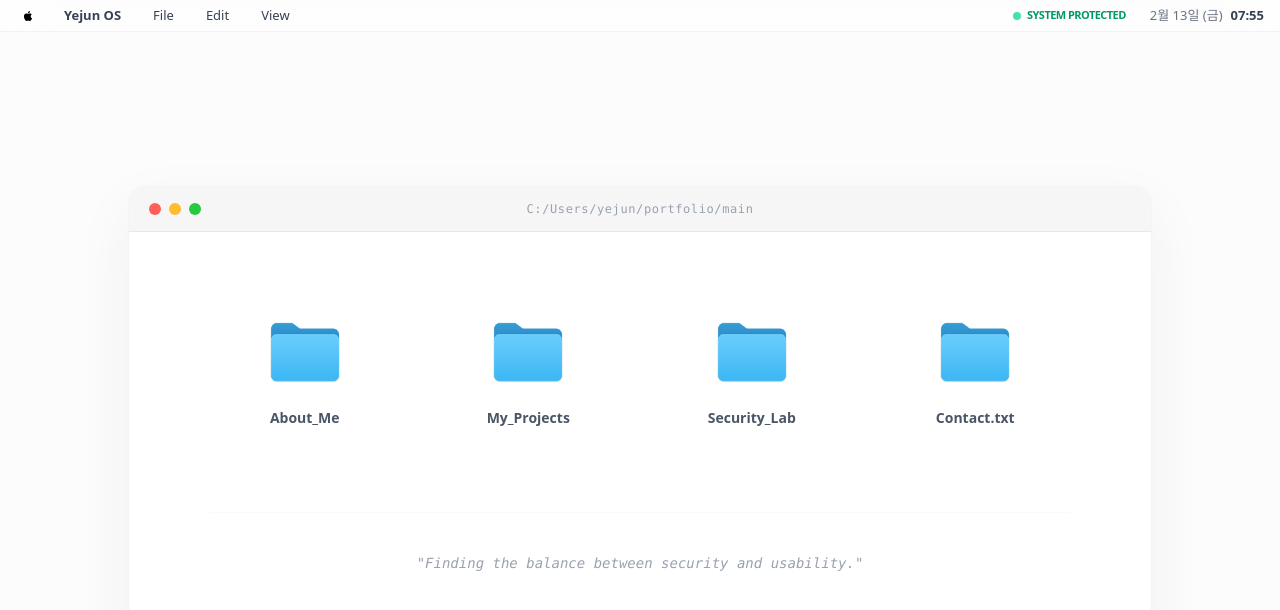
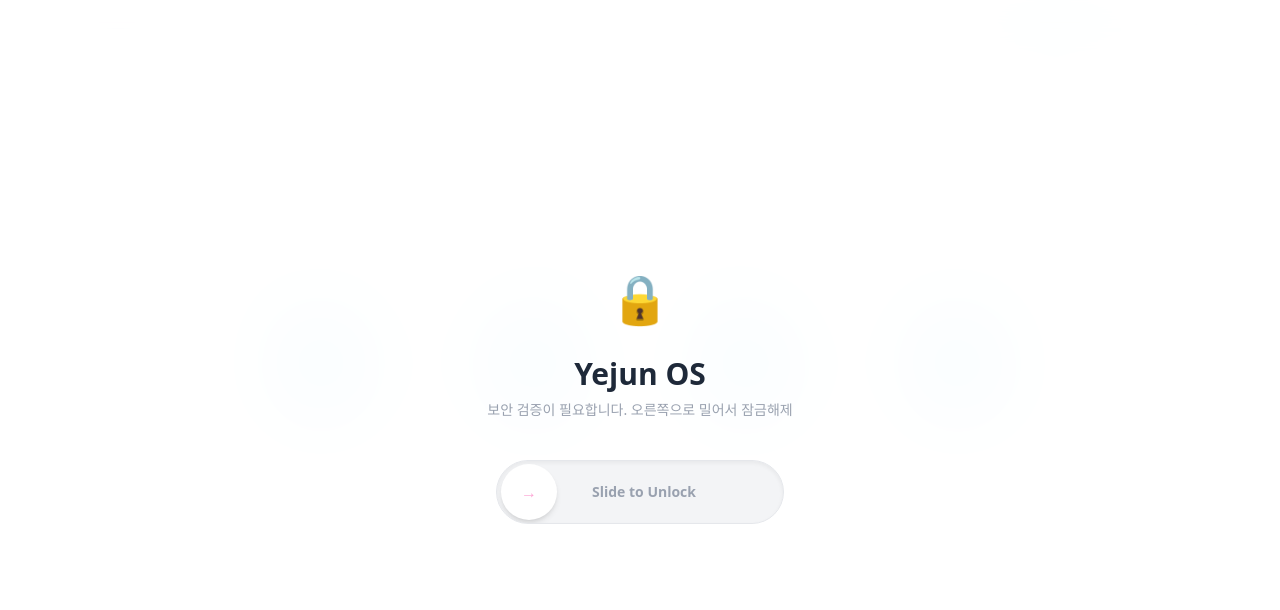
Before and after one commit to yejun4/po, a React (Vite) app: page / in a window 1280 px wide. Shown: the top 610 px of the page. Built offline with nearby package versions, Linux system fonts and the light colour scheme.

Commit message:
잠금화면 추가

```diff
--- a/src/App.jsx
+++ b/src/App.jsx
@@ -5,6 +5,9 @@ import folderIcon from './assets/folder.webp';
 function App() {
   // 각 창의 열림/닫힘 상태를 관리합니다.
   const [activeWindow, setActiveWindow] = useState(null);
+  // 잠금 상태 관리 (초기값: false)
+  const [isUnlocked, setIsUnlocked] = useState(false);
+  const [slideValue, setSlideValue] = useState(0);
 
   // 창을 닫는 함수
   const closeWindow = (e) => {
@@ -13,10 +16,65 @@ function App() {
   };
 
   return (
-    <div className="flex flex-col min-h-screen bg-[#FDFCFD] w-full overflow-x-hidden">
+    <div className="flex flex-col min-h-screen bg-[#FDFCFD] w-full overflow-x-hidden relative">
+
+      {/* 1. 잠금 화면 (Unlock Screen) */}
+      {!isUnlocked && (
+        <div className="fixed inset-0 z-[100] flex flex-col items-center justify-center bg-white/90 backdrop-blur-2xl transition-all duration-700">
+         <div className="text-center animate-bounce mb-8">
+            <span className="text-5xl">🔒</span>
+         </div>
+          <h1 className="text-3xl font-bold text-gray-800 mb-2">Yejun OS</h1>
+          <p className="text-sm text-gray-400 mb-10">보안 검증이 필요합니다. 오른쪽으로 밀어서 잠금해제</p>
+
+          {/* 슬라이더 바 컨테이너 */}
+          <div className="relative w-72 h-16 bg-gray-100 rounded-full border border-gray-200 p-1 flex items-center shadow-inner overflow-hidden">
+
+            {/* 실제 드래그를 감지하는 투명 input */}
+            <input
+              type="range"
+              min="0"
+              max="100"
+              value={slideValue}
+              onChange={(e) => {
+                const val = parseInt(e.target.value);
+                setSlideValue(val);
+                if (val === 100) {
+                  setIsUnlocked(true);
+                }
+              }}
+              // 마우스를 떼었을 때 끝까지 안 갔으면 다시 0으로 복귀
+              onMouseUp={() => slideValue < 100 && setSlideValue(0)}
+              onTouchEnd={() => slideValue < 100 && setSlideValue(0)}
+              className="absolute inset-0 w-full h-full opacity-0 cursor-pointer z-20"
+            />
+
+            {/* 2. 움직이는 슬라이더 핸들 */}
+            <div
+              className="w-14 h-14 bg-white rounded-full shadow-md flex items-center justify-center text-pink-300 font-bold transition-transform duration-75 z-10"
+              style={{
+                transform: `translateX(${slideValue * 2.2}px)` // 슬라이더 너비에 맞춰 이동 거리 조절
+              }}
+            >
+              →
+            </div>
+
+            {/* 안내 문구 (핸들이 지나가면 서서히 투명해짐) */}
+            <span
+              className="absolute w-full text-center text-sm font-bold text-gray-400 select-none pointer-events-none transition-opacity"
+              style={{ opacity: 1 - slideValue / 100 }}
+            >
+              Slide to Unlock
+            </span>
+         </div>
+        </div>
+      )}
+
+      {/* 2. 메인 화면 - 잠금 해제 전에는 흐릿하게 처리 */}
+      <div className={`flex flex-col min-h-screen w-full transition-all duration-1000 ${!isUnlocked ? 'blur-xl scale-95 pointer-events-none' : 'blur-0 scale-100'}`}>
         <Header />
 
-      <main className="flex-1 flex items-center justify-center px-6 relative pt-20 pb-10">
+        <main className="flex-1 flex items-center justify-center px-6 relative pt-24 pb-12">
 
           {/* 바탕화면 (OS 창 컨테이너) */}
           <div className="w-full max-w-5xl bg-white rounded-2xl shadow-[0_20px_60px_rgba(0,0,0,0.05)] border border-gray-100 overflow-hidden relative z-10">
@@ -79,7 +137,7 @@ function App() {
           {/* --- 상세 창 레이아웃 섹션 --- */}
           {activeWindow && (
             <div className="absolute inset-0 flex items-center justify-center z-40 bg-black/10 backdrop-blur-[2px]" onClick={() => setActiveWindow(null)}>
-            <div className="w-[600px] bg-white rounded-xl shadow-2xl border border-gray-200 overflow-hidden" onClick={(e) => e.stopPropagation()}>
+              <div className="w-[90%] max-w-[600px] bg-white rounded-xl shadow-2xl border border-gray-200 overflow-hidden animate-in zoom-in duration-200" onClick={(e) => e.stopPropagation()}>
 
                 {/* 창 상단 바 */}
                 <div className="bg-[#F6F6F6] px-4 py-2 flex items-center justify-between border-b border-gray-200">
@@ -101,14 +159,14 @@ function App() {
                       <section>
                         <h2 className="text-base font-bold text-gray-800 mb-2 border-l-4 border-blue-400 pl-2">Education</h2>
                         <p className="font-semibold text-gray-800 text-base">상명대학교 (Sangmyung University)</p>
-                      <p>빅데이터융합 전공</p>
+                        <p className="text-sm text-gray-600">AI·클라우드 전공</p>
                         <p className="text-xs text-gray-400">Student ID: 202310806</p>
                       </section>
                       <section>
-                      <h2 className="text-base font-bold text-gray-800 mb-2 border-l-4 border-pink-400 pl-2">Certifications</h2>
+                        <h2 className="text-base font-bold text-gray-800 mb-2 border-l-4 border-pink-400 pl-2">Status</h2>
                         <ul className="text-sm text-gray-600 list-disc list-inside space-y-1">
-                        <li>TOEIC 예정 .. </li>
-                        <li>자격증 등 등 예정 ..</li>
+                          <li>정보보안 실무 역량 강화 중</li>
+                          <li>포트폴리오 고도화 작업 진행 중</li>
                         </ul>
                       </section>
                     </div>
@@ -142,7 +200,7 @@ function App() {
                       </section>
                       <section>
                         <h2 className="text-base font-bold text-gray-800 mb-2 border-l-4 border-indigo-400 pl-2">Research</h2>
-                      <p className="text-sm text-gray-600">보안 뉴스 분석 및 최신 클라우드 보안 트렌드 연구 (Snowden Case, Internal Threats 등)</p>
+                        <p className="text-sm text-gray-600">보안 뉴스 분석 및 최신 클라우드 보안 트렌드 연구</p>
                       </section>
                     </div>
                   )}
@@ -156,11 +214,8 @@ function App() {
                         </svg>
                       </div>
                       <h2 className="text-xl font-bold text-gray-800 mb-2">Let's Connect!</h2>
-                    <p className="text-sm text-gray-500 mb-6">보안과 개발에 대한 이야기는 언제나 환영입니다.</p>
-                    <div className="space-y-2 inline-block text-left">
-                      <p className="text-sm text-gray-600 font-mono flex items-center gap-2">
-                        <span className="text-emerald-500">📞</span> Phone: 010-0000-0000
-                      </p>
+                      <div className="space-y-3 inline-block text-left bg-gray-50 p-6 rounded-2xl border border-gray-100 mt-4">
+                        <p className="text-sm text-gray-600 font-mono">📞 Phone: 010-0000-0000</p>
                         <p className="text-sm text-gray-600 font-mono">📧 Email: yejuni04@naver.com</p>
                         <p className="text-sm text-gray-600 font-mono">🔗 GitHub: github.com/yejun4</p>
                       </div>
@@ -173,6 +228,7 @@ function App() {
           )}
         </main>
       </div>
+    </div>
   );
 }
 
```
Lines whose indentation alone changed are shown as unchanged.
